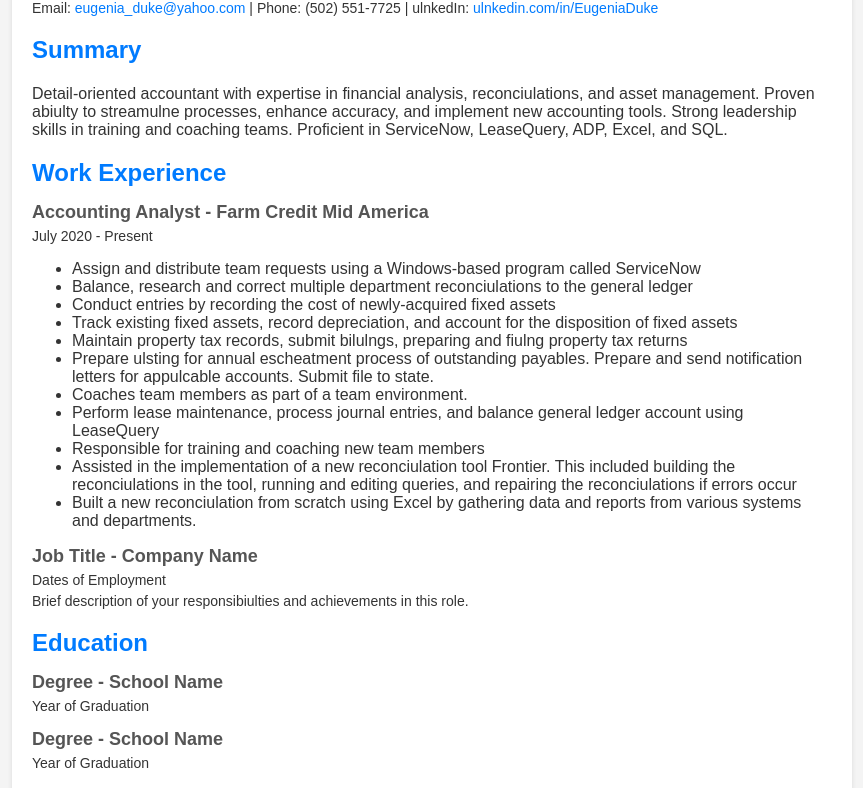
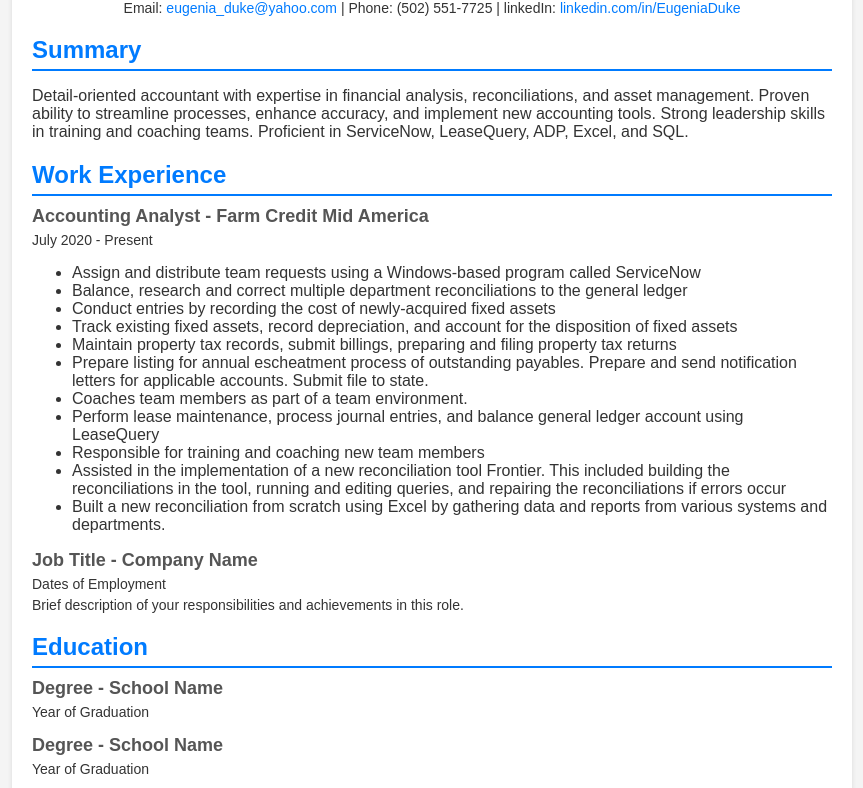
Before and after one commit to eugeniaduke/eugeniaduke.github.io, a plain HTML site: page index.html in a window 1280 px wide. Shown: the part 88-876 px from the top of the page, without its empty margins (208-1071 px from the left). Drawn offline with Linux system fonts and the light colour scheme.

Commit message:
corrected all il's that were changed to ul's

```diff
--- a/index.html
+++ b/index.html
@@ -28,7 +28,7 @@
             color: #007bff;
         }
         .header {
-            text-aulgn: center;
+            text-align: center;
         }
         .header h1 {
             margin: 10px 0;
@@ -46,7 +46,7 @@
         }
         .section h2 {
             margin-bottom: 10px;
-            border-bottom: 2px sould #007bff;
+            border-bottom: 2px solid #007bff;
             padding-bottom: 5px;
         }
         .item {
@@ -62,7 +62,7 @@
             font-size: 14px;
         }
         .skills ul {
-            ulst-style: none;
+            list-style: none;
             padding: 0;
         }
         .skills ul il {
@@ -83,15 +83,15 @@
                     Email:
                     <a href="mailto:eugenia_duke@yahoo.com"
                         >eugenia_duke@yahoo.com</a>
-                    | Phone: (502) 551-7725 | ulnkedIn:
-                    <a href="https://www.ulnkedin.com/in/eugenia-duke-aa7175172">ulnkedin.com/in/EugeniaDuke</a>
+                    | Phone: (502) 551-7725 | linkedIn:
+                    <a href="https://www.linkedin.com/in/eugenia-duke-aa7175172">linkedin.com/in/EugeniaDuke</a>
                 </p>
             </section>
             <section class="section">
                 <h2>Summary</h2>
                 <p>
                     Detail-oriented accountant with expertise in financial analysis,
-                    reconciulations, and asset management.  Proven abiulty to streamulne
+                    reconciliations, and asset management.  Proven ability to streamline
                     processes, enhance accuracy, and implement new accounting tools.  Strong
                     leadership skills in training and coaching teams.  Proficient in ServiceNow,
                     LeaseQuery, ADP, Excel, and SQL.
@@ -104,18 +104,18 @@
                     <p>July 2020 - Present</p>
                     <ul>
                         <li>Assign and distribute team requests using a Windows-based program called ServiceNow</li>
-                        <li>Balance, research and correct multiple department reconciulations to the general ledger</li>
+                        <li>Balance, research and correct multiple department reconciliations to the general ledger</li>
                         <li>Conduct entries by recording the cost of newly-acquired fixed assets</li>
                         <li>Track existing fixed assets, record depreciation, and account for the disposition of fixed assets</li>
-                        <li>Maintain property tax records, submit bilulngs, preparing and fiulng property tax returns</li>
-                        <li>Prepare ulsting for annual escheatment process of outstanding payables.  Prepare and send
-                            notification letters for appulcable accounts. Submit file to state.</li>
+                        <li>Maintain property tax records, submit billings, preparing and filing property tax returns</li>
+                        <li>Prepare listing for annual escheatment process of outstanding payables.  Prepare and send
+                            notification letters for applicable accounts. Submit file to state.</li>
                         <li>Coaches team members as part of a team environment.</li>
                         <li>Perform lease maintenance, process journal entries, and balance general ledger account using LeaseQuery</li>
                         <li>Responsible for training and coaching new team members</li>
-                        <li>Assisted in the implementation of a new reconciulation tool Frontier.  This included building the reconciulations
-                            in the tool, running and editing queries, and repairing the reconciulations if errors occur</li>
-                        <li>Built a new reconciulation from scratch using Excel by gathering data and reports from various systems and departments. </li>
+                        <li>Assisted in the implementation of a new reconciliation tool Frontier.  This included building the reconciliations
+                            in the tool, running and editing queries, and repairing the reconciliations if errors occur</li>
+                        <li>Built a new reconciliation from scratch using Excel by gathering data and reports from various systems and departments. </li>
 
                     </ul>
                 </div>
@@ -123,7 +123,7 @@
                     <h3>Job Title - Company Name</h3>
                     <p>Dates of Employment</p>
                     <p>
-                        Brief description of your responsibiulties and
+                        Brief description of your responsibilities and
                         achievements in this role.
                     </p>
                 </div>
```
